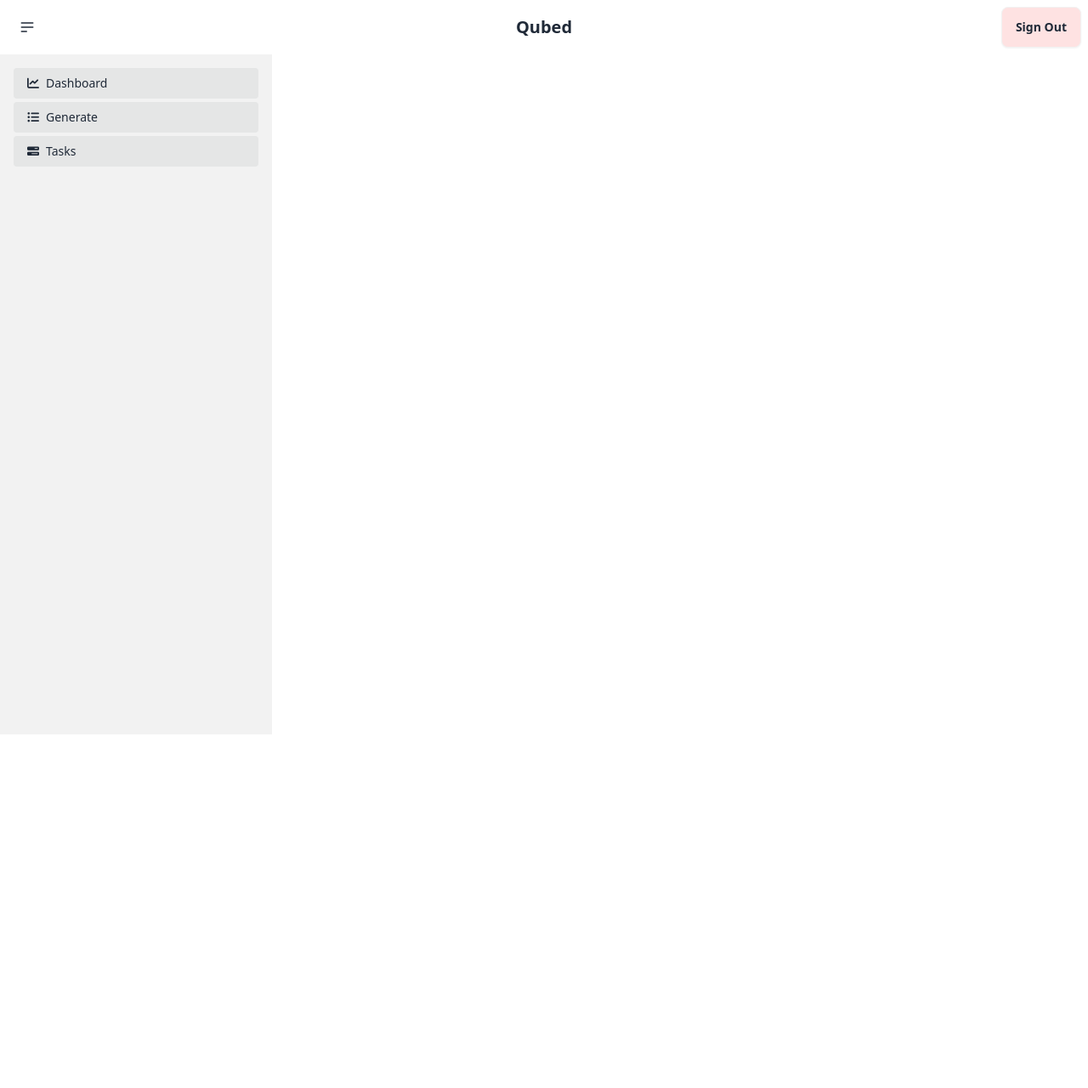
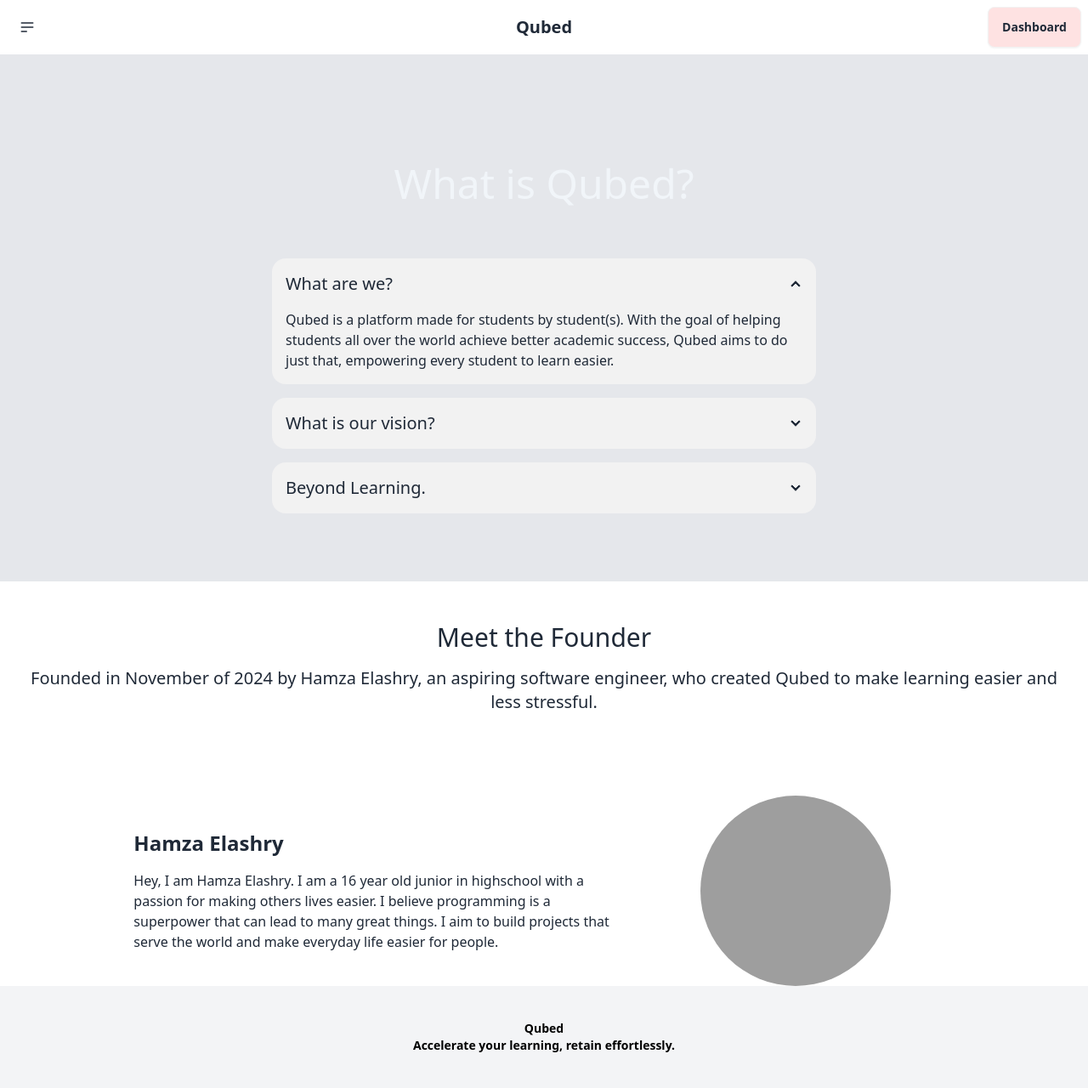
Before and after one commit to hfelashry/flask-auth-template, a Flask app: page /dashboard in a window 1280 px wide. Shown: the whole page at 85% size. Before the commit the page ends 864 px from the top, so only its background shows below. Run offline with Flask 3, Linux system fonts and the light colour scheme; the visitor is signed in with stand-in values (Sample User, id 1); some libraries are stand-ins or nearby versions; grey boxes are pictures that could not be loaded.

Commit message:
Update dashboard.html

```diff
--- a/templates/dashboard.html
+++ b/templates/dashboard.html
@@ -120,42 +120,94 @@
         <a class="btn btn-ghost text-xl">Qubed</a>
       </div>
       <div class="navbar-end">
-        <a class="btn bg-red-100 dark:bg-gray-300 dark:text-gray-600" href="/signout">Sign Out</a>
+        <a class="btn bg-red-100 dark:bg-gray-300 dark:text-gray-600" href="/dashboard">Dashboard</a>
       </div>
     </div>
 
-    <div class="drawer lg:drawer-open">
-      <input id="my-drawer-2" type="checkbox" class="drawer-toggle" />
-      <div class="drawer-content flex flex-col items-center justify-center">
-        <!-- Page content here -->
-        <label
-          for="my-drawer-2"
-          class="btn btn-primary drawer-button lg:hidden"
-        >
-          Open Sidebar
-        </label>
+    <div class="bg-gray-200 py-20 dark:bg-gray-800">
+      <div class="text-center">
+        <p class="text-5xl mt-12 text-slate-100">What is Qubed?</p>
       </div>
-      <div class="drawer-side">
-        <label
-          for="my-drawer-2"
-          aria-label="close sidebar"
-          class="drawer-overlay"
-        ></label>
-        <ul class="menu bg-base-200 text-base-content min-h-full w-80 p-4">
-          <!-- Sidebar content here -->
-          <li class="bg-base-300 rounded">
-            <a href="/dashboard"
-              ><i class="fa-solid fa-chart-line"></i>Dashboard</a
-            >
-          </li>
-          <li class="bg-base-300 rounded mt-1">
-            <a href="/generate"><i class="fa-solid fa-list-ul"></i>Generate</a>
-          </li>
-          <li class="bg-base-300 rounded mt-1">
-            <a href="/tasks"><i class="fa-solid fa-bars-progress"></i></i>Tasks</a>
-          </li>
-        </ul>
+
+      <div class="w-11/12 md:w-2/3 lg:w-1/2 mx-auto mt-16">
+        <div class="collapse collapse-arrow bg-base-200">
+          <input type="radio" name="my-accordion-2" checked="checked" />
+          <div class="collapse-title text-xl font-medium">What are we?</div>
+          <div class="collapse-content">
+            <p>
+              Qubed is a platform made for students by student(s). With the goal
+              of helping students all over the world achieve better academic
+              success, Qubed aims to do just that, empowering every student to
+              learn easier.
+            </p>
+          </div>
+        </div>
+        <div class="collapse collapse-arrow bg-base-200 mt-4">
+          <input type="radio" name="my-accordion-2" />
+          <div class="collapse-title text-xl font-medium">
+            What is our vision?
+          </div>
+          <div class="collapse-content">
+            <p>
+              Our vision is to live in a world where students can find it easier
+              and more fun to learn with the power of technology and AI.
+            </p>
+          </div>
+        </div>
+        <div class="collapse collapse-arrow bg-base-200 mt-4">
+          <input type="radio" name="my-accordion-2" />
+          <div class="collapse-title text-xl font-medium">Beyond Learning.</div>
+          <div class="collapse-content">
+            <p>
+              Our work goes beyond making learning easier. We are committed to
+              making each student’s life better and less stressful from academic
+              pressures.
+            </p>
+          </div>
+        </div>
       </div>
     </div>
+
+    <section class="py-12">
+      <div class="text-center">
+        <p class="text-3xl">Meet the Founder</p>
+        <p class="text-xl mt-4 px-4 md:px-8">
+          Founded in November of 2024 by Hamza Elashry, an aspiring software
+          engineer, who created Qubed to make learning easier and less
+          stressful.
+        </p>
+      </div>
+    </section>
+
+    <div
+      class="flex flex-col md:flex-row items-center justify-center mt-12 space-y-8 md:space-y-0 md:space-x-8 px-4 md:px-12 lg:px-20"
+    >
+      <div class="md:w-1/2 text-center md:text-left">
+        <p class="text-2xl font-semibold">Hamza Elashry</p>
+        <p class="mt-4">
+          Hey, I am Hamza Elashry. I am a 16 year old junior in highschool with a passion for making others lives easier. I believe
+          programming is a superpower that can lead to many great things. I aim
+          to build projects that serve the world and make everyday life easier
+          for people.
+        </p>
+      </div>
+      <div class="md:w-1/3 flex justify-center">
+        <img
+          src="https://media.discordapp.net/attachments/1290870828296310819/1300632015003193434/IMG_5101-modified.png?ex=67218b74&is=672039f4&hm=a3606b68a34f29c6a8368b945edc106498b154be9fde22046957de8a220692ad&=&format=webp&quality=lossless"
+          alt="Hamza Elashry"
+          class="rounded-full w-48 h-48 md:w-56 md:h-56"
+        />
+      </div>
+    </div>
+
+    <footer class="footer footer-center bg-gray-100 text-primary-content p-10 dark:bg-gray-800">
+      <aside>
+        <p class="font-bold text-black dark:text-slate-200">
+          Qubed
+          <br />
+          Accelerate your learning, retain effortlessly.
+        </p>
+      </aside>
+    </footer>
   </body>
 </html>
```
